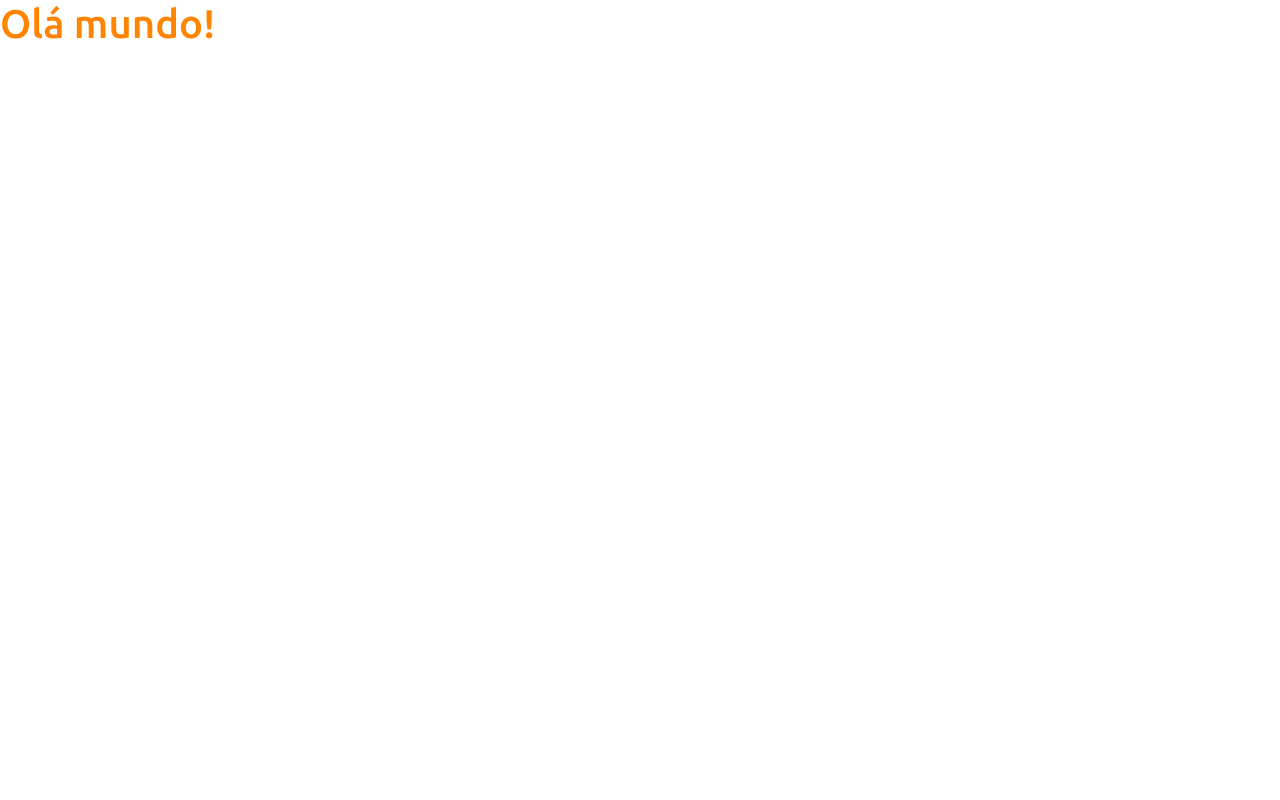
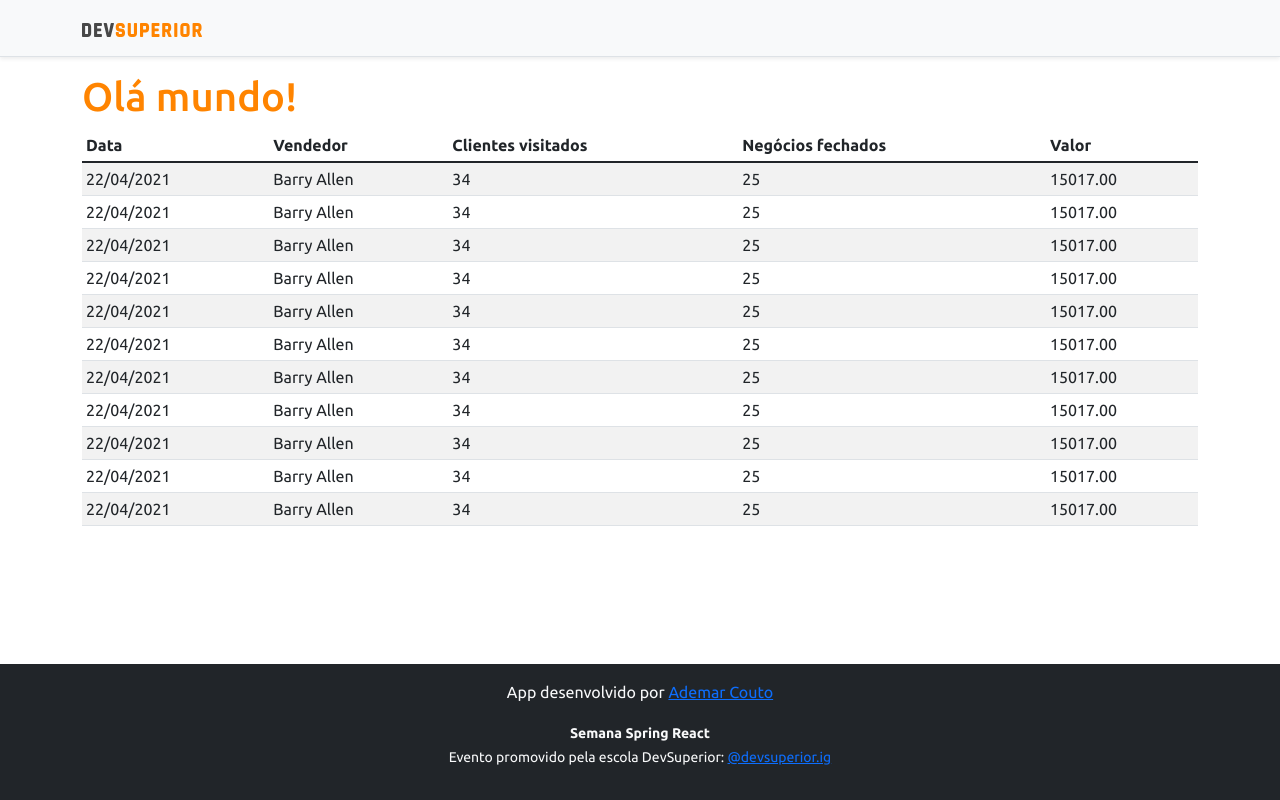
Before and after one commit to ademarsoad/projeto-sds3, a React (Create React App) app in the folder frontend/: page / in a window 1280 px wide. Built offline with nearby package versions, Linux system fonts and the light colour scheme.

Commit message:
Basic static components

```diff
--- a/frontend/src/App.tsx
+++ b/frontend/src/App.tsx
@@ -1,8 +1,22 @@
+import DataTable from "compoents/DataTable";
+import Footer from "compoents/Footer";
+import NavBar from "compoents/NavBar";
+
 function App() {
   return (
-    <div>
-      <h1 className="text-primary">Olá mundo!</h1>
-    </div>
+    <><NavBar />
+      <div className="container">
+
+        <h1 className="text-primary">Olá mundo!</h1>
+
+        <DataTable />
+
+      </div>
+
+
+
+      <Footer />
+    </>
   );
 }
 
--- /dev/null
+++ b/frontend/src/compoents/DataTable/index.tsx
@@ -0,0 +1,97 @@
+const DataTable = () => {
+    return (
+        <div className="table-responsive">
+            <table className="table table-striped table-sm">
+                <thead>
+                    <tr>
+                        <th>Data</th>
+                        <th>Vendedor</th>
+                        <th>Clientes visitados</th>
+                        <th>Negócios fechados</th>
+                        <th>Valor</th>
+                    </tr>
+                </thead>
+                <tbody>
+                    <tr>
+                        <td>22/04/2021</td>
+                        <td>Barry Allen</td>
+                        <td>34</td>
+                        <td>25</td>
+                        <td>15017.00</td>
+                    </tr>
+                    <tr>
+                        <td>22/04/2021</td>
+                        <td>Barry Allen</td>
+                        <td>34</td>
+                        <td>25</td>
+                        <td>15017.00</td>
+                    </tr>
+                    <tr>
+                        <td>22/04/2021</td>
+                        <td>Barry Allen</td>
+                        <td>34</td>
+                        <td>25</td>
+                        <td>15017.00</td>
+                    </tr>
+                    <tr>
+                        <td>22/04/2021</td>
+                        <td>Barry Allen</td>
+                        <td>34</td>
+                        <td>25</td>
+                        <td>15017.00</td>
+                    </tr>
+                    <tr>
+                        <td>22/04/2021</td>
+                        <td>Barry Allen</td>
+                        <td>34</td>
+                        <td>25</td>
+                        <td>15017.00</td>
+                    </tr>
+                    <tr>
+                        <td>22/04/2021</td>
+                        <td>Barry Allen</td>
+                        <td>34</td>
+                        <td>25</td>
+                        <td>15017.00</td>
+                    </tr>
+                    <tr>
+                        <td>22/04/2021</td>
+                        <td>Barry Allen</td>
+                        <td>34</td>
+                        <td>25</td>
+                        <td>15017.00</td>
+                    </tr>
+                    <tr>
+                        <td>22/04/2021</td>
+                        <td>Barry Allen</td>
+                        <td>34</td>
+                        <td>25</td>
+                        <td>15017.00</td>
+                    </tr>
+                    <tr>
+                        <td>22/04/2021</td>
+                        <td>Barry Allen</td>
+                        <td>34</td>
+                        <td>25</td>
+                        <td>15017.00</td>
+                    </tr>
+                    <tr>
+                        <td>22/04/2021</td>
+                        <td>Barry Allen</td>
+                        <td>34</td>
+                        <td>25</td>
+                        <td>15017.00</td>
+                    </tr>
+                    <tr>
+                        <td>22/04/2021</td>
+                        <td>Barry Allen</td>
+                        <td>34</td>
+                        <td>25</td>
+                        <td>15017.00</td>
+                    </tr>
+                </tbody>
+            </table>
+        </div>
+    );
+}
+export default DataTable;
--- /dev/null
+++ b/frontend/src/compoents/Footer/index.tsx
@@ -0,0 +1,13 @@
+const Footer = () => {
+    return (
+        <footer className="footer mt-auto py-3 bg-dark">
+            <div className="container">
+                <p className="text-light">App desenvolvido por <a href="https://github.com/ademarsoad" target="_blank" rel="noreferrer">Ademar Couto</a></p>
+                <p className="text-light"><small><strong>Semana Spring React</strong><br />
+                    Evento promovido pela escola DevSuperior: <a href="https://instagram.com/devsuperior.ig" target="_blank" rel="noreferrer">@devsuperior.ig</a></small></p>
+            </div>
+        </footer>
+    );
+}
+
+export default Footer;
--- /dev/null
+++ b/frontend/src/compoents/NavBar/index.tsx
@@ -0,0 +1,15 @@
+import ImgDsDark from 'assets/img/ds-dark.svg';
+
+const NavBar = () => {
+    return (
+        <div className="d-flex flex-column flex-md-row align-items-center p-3 px-md-4 mb-3 bg-light border-bottom shadow-sm">
+            <div className="container">
+                <nav className="my-2 my-md-0 mr-md-3">
+                    <img src={ImgDsDark} alt="DevSuperior" width="120" />
+                </nav>
+            </div>
+        </div>
+    );
+}
+
+export default NavBar;
```
Also changed, not shown: frontend/src/assets/img/ds-dark.svg (added).
